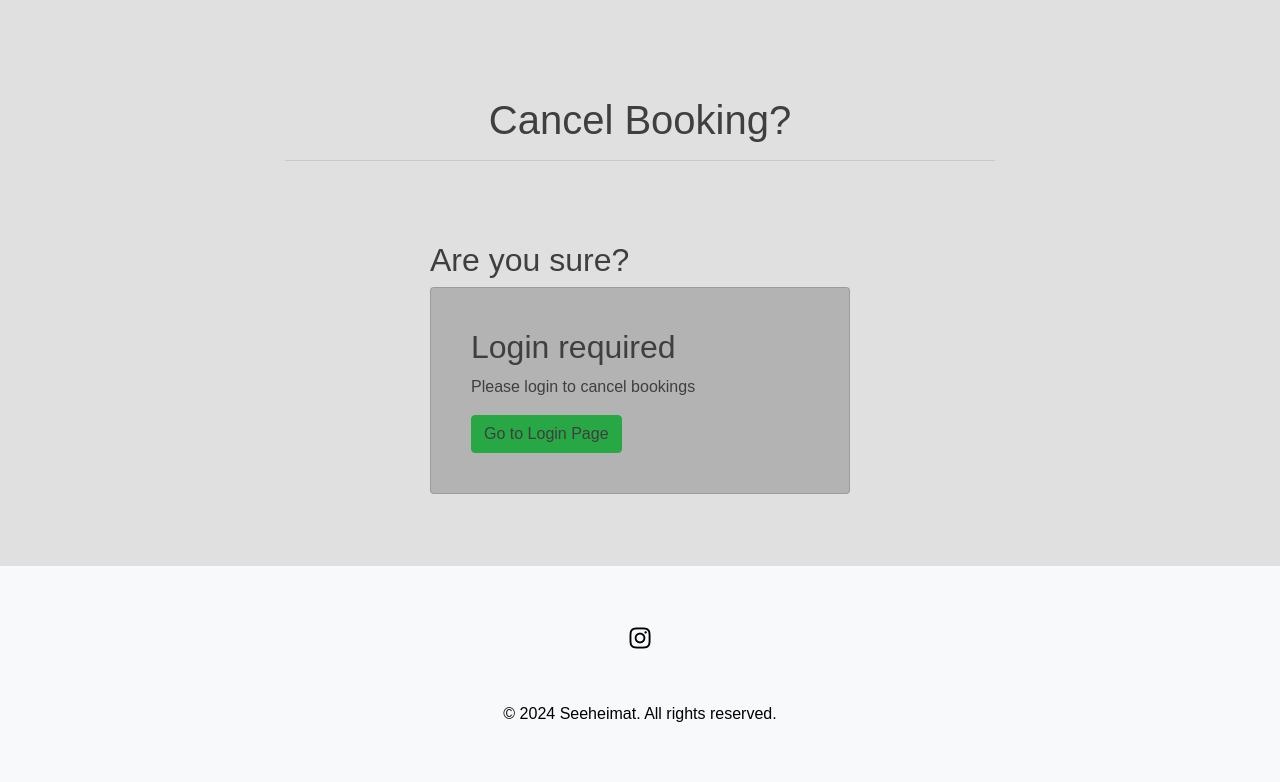
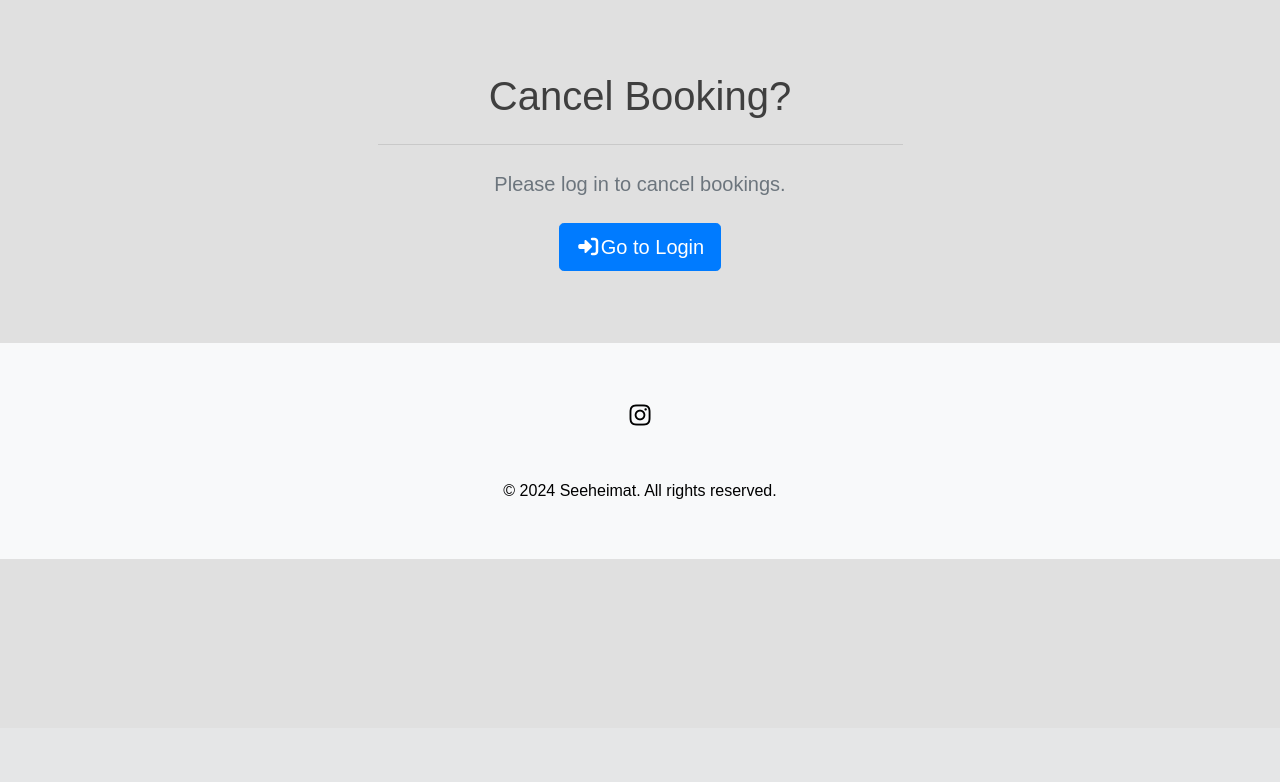
Before and after one commit to paulunder/seeheimat, a Django app: template booking/templates/booking/book_cancel.html in a window 1280 px wide. Shown: the part 72-854 px from the top of the page. After the commit the page ends 631 px from the top, so only its background shows below. Run offline with Django 4.2, Linux system fonts and the light colour scheme; the template is opened without the code that fills it, so the values that code supplies are empty; parts of the project's set-up code (start-up, migrations or seed data) failed here and were passed over; some libraries are stand-ins or nearby versions.

Commit message:
changed cancel booking appearance

```diff
--- a/booking/templates/booking/book_cancel.html
+++ b/booking/templates/booking/book_cancel.html
@@ -1,46 +1,57 @@
 {% extends "base.html" %}
+{% block content %}
+<div class="container py-5">
+    <div class="row justify-content-center">
+        <div class="col-lg-6">
+            <h1 class="text-center mb-4">Cancel Booking?</h1>
+            <hr class="mb-4">
 
-{% block content %}
+            {% if not user.is_authenticated %}
+                <div class="text-center">
+                    <p class="lead text-muted mb-4">Please log in to cancel bookings.</p>
+                    <a href="{% url 'account_login' %}" class="btn btn-primary btn-lg">
+                        <i class="fas fa-sign-in-alt me-2"></i>Go to Login
+                    </a>
+                </div>
+            {% else %}
+                {% if user.is_authenticated and user == booking.user %}
+                    <div class="bg-light p-4 rounded">
+                        <h2 class="mb-3">Are you sure?</h2>
 
-<div class="container-fluid mt-5">
-    <div class="row d-flex justify-content-center">
-        <div class="col-sm-8 mt-5 mb-5">
-            <h1 class="text-center">Cancel Booking?</h1><hr>
+                        <div class="mb-4">
+                            <h3 class="mb-2">{{ booking.name }}</h3>
+                            <p class="text-muted mb-1">
+                                <i class="fas fa-calendar me-2"></i>
+                                {{ booking.requested_date }} at {{ booking.requested_time }}
+                            </p>
+                            <p class="mb-1">
+                                <strong>Booking Status:</strong> {{ booking.status }}
+                            </p>
+                            <p>
+                                <strong>Treatment:</strong> {{ booking.service }}
+                            </p>
                         </div>
-    </div>
-<section>
-    <div class="container">
-        <div class="row justify-content-center mt-3">
-            <div class="col-md-5">
-                <h2>Are you sure?</h2>
-                <div class="card mb-5">
-                    <div class="card-body">
-                        <!-- Display if user is not logged in -->
-                        {% if not user.is_authenticated %}
-                        <h2>Login required</h2>
-                        <p>Please login to cancel bookings</p>
-                        <button class="btn btn-success" type="submit"><a href="{% url 'account_login' %}">Go to Login
-                                Page</a></button>
-                        {% else %}
-                        <!-- Display form if user is logged in-->
-                        {% if user.is_authenticated and user == booking.user %}
-                        <h3 class="card-title">{{ booking.name }}</h3>
-                        <p class="card-subtitle mb-2 text-muted">{{ booking.requested_date }} at
-                            {{ booking.requested_time }}</p><br>
-                        <p class="card-subtitle mb-2">Booking status: {{ booking.status }}.</p>
-                        <p class="card-text">Treatment: {{booking.service}}</p>
+
                         <form method="POST">
                             {% csrf_token %}
-                            <button class="btn btn-danger" type="submit">YES</button>
-                            <a href="{% url 'booking_list' %}" class="btn btn-secondary">Return</a>
+                            <div class="d-flex justify-content-between">
+                                <button class="btn btn-danger btn-lg" type="submit">
+                                    <i class="fas fa-check me-2"></i>YES, Cancel Booking
+                                </button>
+                                <a href="{% url 'booking_list' %}" class="btn btn-secondary btn-lg">
+                                    <i class="fas fa-arrow-left me-2"></i>Return to Bookings
+                                </a>
+                            </div>
                         </form>
+                    </div>
+                {% else %}
+                    <div class="alert alert-warning text-center" role="alert">
+                        <i class="fas fa-exclamation-triangle me-2"></i>
+                        You are not authorized to cancel this booking.
+                    </div>
                 {% endif %}
             {% endif %}
         </div>
     </div>
 </div>
-        </div>
-    </div>
-</section>
-
 {% endblock %}
--- a/booking/templates/booking/book_edit.html
+++ b/booking/templates/booking/book_edit.html
@@ -29,7 +29,7 @@
                         </div>
                         <div class="d-grid">
                             <button class="btn btn-success btn-lg" type="submit">
-                                <i class="fas fa-save me-2"></i>Update Booking
+                                <i class="fas fa-save me-2"></i> Update Booking
                             </button>
                         </div>
                     </form>
```
Lines whose indentation alone changed are shown as unchanged.
